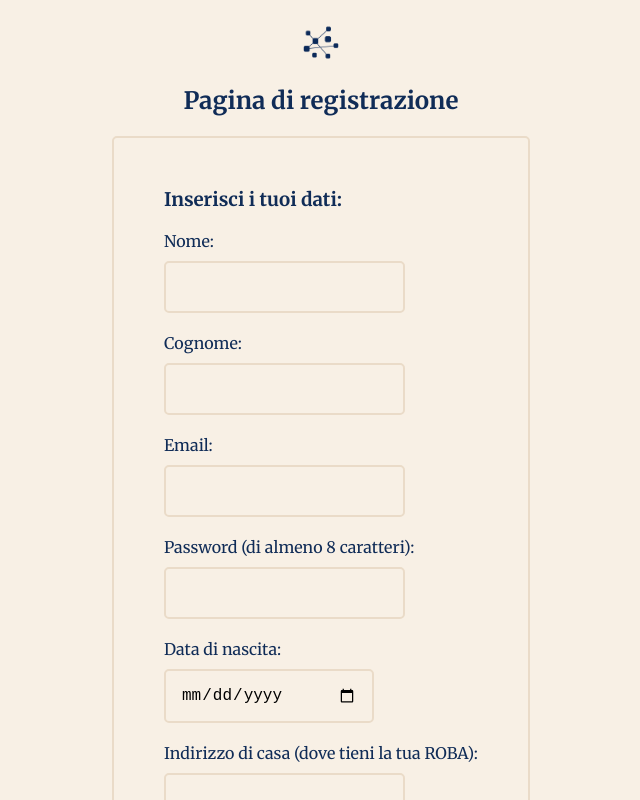
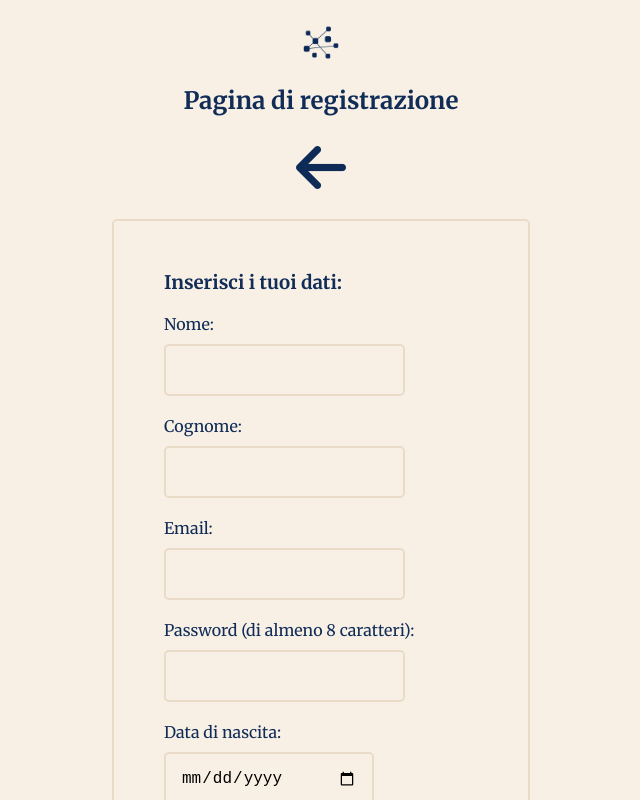
Before and after one commit to stream3x/ROBA, a React (Create React App) app in the folder front-end/: page /register in a window 1280 px wide. Shown: the top 800 px of the page, without its empty margins (319-959 px from the left). Built offline with nearby package versions, Linux system fonts and the light colour scheme.

Commit message:
Aggiornamenti grafici

```diff
--- a/front-end/src/css/index.css
+++ b/front-end/src/css/index.css
@@ -65,6 +65,10 @@ button {
   cursor: pointer;
 }
 
+a {
+  cursor: pointer;
+}
+
 a:link {
   color: #102C57;
 }
@@ -75,6 +79,12 @@ a:visited {
 
 hr {
   width: 100%;
+}
+
+.left-arrow {
+  width: 50px;
+  margin: 10px;
+  cursor: pointer;
 }
 
 /* ---------- // MODALI // ---------- */
@@ -113,6 +123,7 @@ hr {
     top: 20px;
     display: flex;
     justify-content: center;
+    align-items: center;
     text-align: center;
     padding: 20px;
     opacity: 0;
--- a/front-end/src/pages/LoginHomePage.jsx
+++ b/front-end/src/pages/LoginHomePage.jsx
@@ -80,6 +80,14 @@ const LoginHomePage = ({ onLogin }) => {
 
   // ----- //
 
+  // ----- LINK A REGISTRAZIONE ----- //
+
+  const registerLink = () => {
+    navigate('/register');
+  }
+
+  // ----- //
+
   return (
     <div className="container">
         <img src={logoImage} id="logo-image" alt="Roba logo"/>
@@ -89,7 +97,7 @@ const LoginHomePage = ({ onLogin }) => {
         <label htmlFor="password">Password:</label>
         <input type="password" id="password" placeholder="Inserisci la tua password" onChange={handleInputData} className={errorMessage ? 'wrong-input' : ''}></input>
         <button onClick={userLogin}>Accedi</button>
-        <a href="#"><h5>(Non sei ancora registrato? Fallo ora!)</h5></a>
+        <a onClick={registerLink}><h5>(Non sei ancora registrato? Fallo ora!)</h5></a>
       </div>
       {isModalAlert && <ModalAlert message="Benvenuto! Esegui il login per accedere alla piattaforma." expTime={6000} onClose={handleOnClose} />}
       {errorMessage && <ModalAlert message={errorMessage} expTime={3000} onClose={handleOnClose} />}
--- a/front-end/src/pages/RegisterPage.jsx
+++ b/front-end/src/pages/RegisterPage.jsx
@@ -1,6 +1,7 @@
 import { useState, useEffect } from 'react';
-
+import { useNavigate } from 'react-router-dom';
 import justLogo from '../images/justlogo500.png';
+import leftArrow from '../images/left-arrow.png';
 import LoaderModal from '../components/LoaderModal.jsx'
 
 const RegisterPage = () => {
@@ -79,9 +80,16 @@ useEffect(() => {
 
   // ----- //
 
+  const navigate = useNavigate();
+
+  const backLink = () => {
+    navigate('/');
+  }
+
   return (
     <div className="container">
       <img src={justLogo} style={{width: '50px'}}/><h2>Pagina di registrazione</h2>
+      <img src={leftArrow} className="left-arrow" onClick={backLink} />
       <div className="border-box border-box-register-add">
         <h3>Inserisci i tuoi dati:</h3>
         <label htmlFor="name">Nome:</label>
```
Also changed, not shown: front-end/src/images/left-arrow.png (added).
